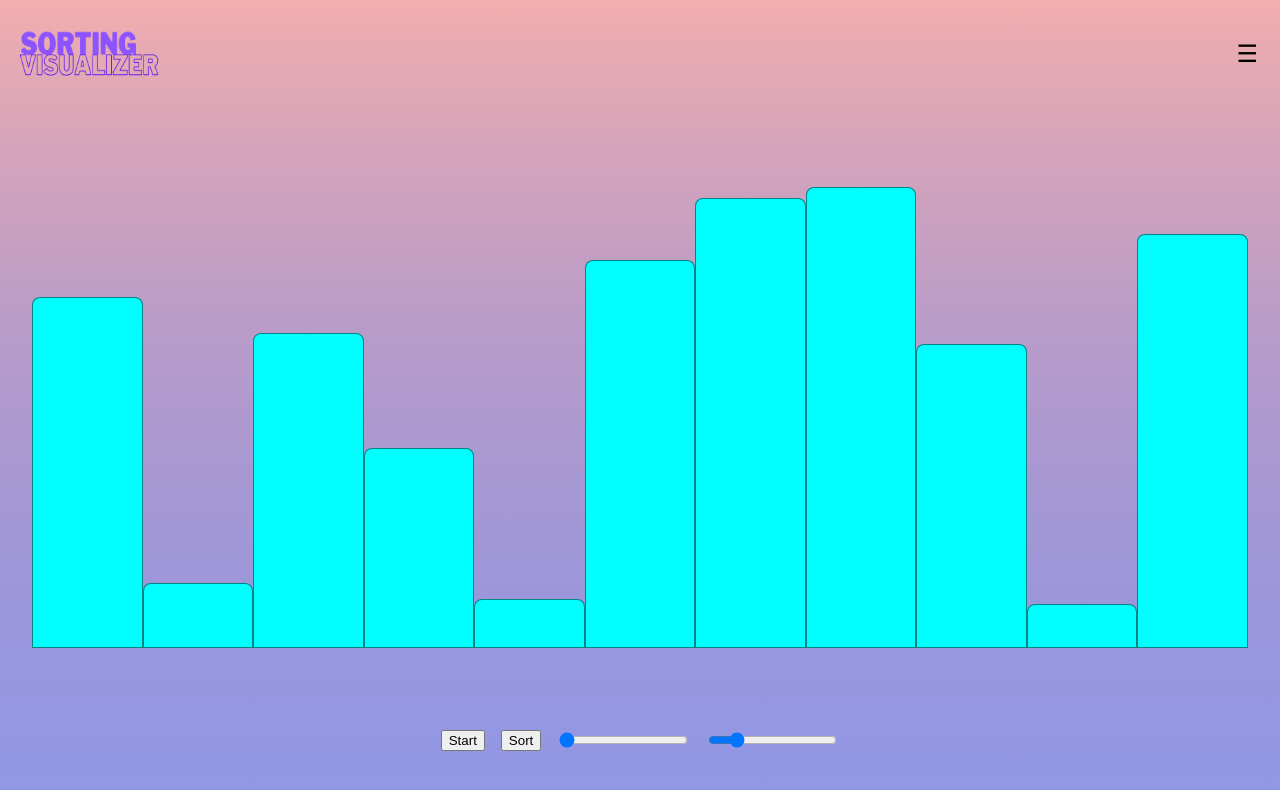
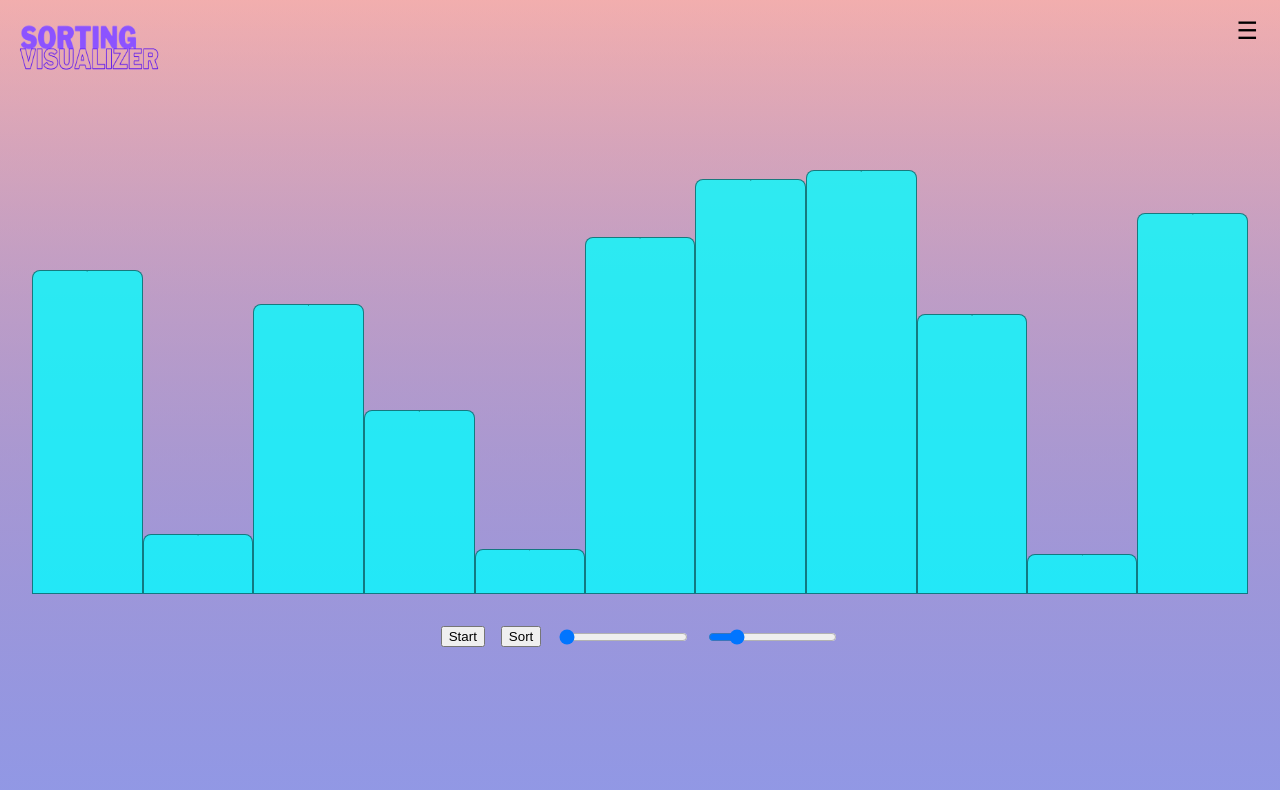
Before and after one commit to mauiwowie88/SortingVisualizer, a React (Create React App) app: page / in a window 1280 px wide. Shown: the top 790 px of the page. Built offline with nearby package versions, Linux system fonts and the light colour scheme.

Commit message:
Fixed Narbar bug, removed unecessary CSS

```diff
--- a/src/App.css
+++ b/src/App.css
@@ -7,48 +7,19 @@ html {
 }
 
 #root {
-  display: flex;
   flex-direction: column;
   height: 100vh;
 }
 
+/*  Navbar  */
 .navbar {
   display: flex;
   position: relative;
   align-items: center;
   justify-content: space-between;
-
-  margin-top: 0.8rem;
+  align-items: flex-start;
   height: 50px;
   padding: 1em;
-}
-
-.navbar.active .dropdown {
-  display: flex;
-  flex-direction: column;
-}
-
-.dropdownExtra {
-  display: flex;
-  flex-direction: column;
-}
-
-#logo {
-  width: 9rem;
-  height: 4rem;
-  right: 0;
-}
-
-.icon {
-  background: none;
-  border: none;
-  font-size: 1.5em;
-  cursor: pointer;
-  display: block;
-}
-
-.icon.hide {
-  display: none;
 }
 
 .dropdown {
@@ -58,10 +29,26 @@ html {
 .dropdown-item button {
   background: none;
   border: none;
-  padding: 0.5em 1em;
   cursor: pointer;
 }
 
+#logo {
+  width: 9rem;
+  height: 4rem;
+}
+
+.icon {
+  background: none;
+  border: none;
+  font-size: 1.5em;
+  cursor: pointer;
+}
+
+.icon.hide {
+  display: none;
+}
+
+/*  Visualizer  */
 #visualizer {
   padding: 2rem;
   height: 60vh;
@@ -72,28 +59,23 @@ html {
 }
 
 .bar {
-  flex-shrink: 1;
   flex-grow: 1;
+  text-align: center;
+  font-size: 1px;
   border: 1px solid rgba(0, 0, 0, 0.477);
-  color: #3a44ae50;
-  width: 4vw;
-  height: 100vh;
   background-color: rgba(0, 255, 255, 0.776);
-  font-size: 1px;
-  text-align: center;
   border-radius: 8px 8px 0px 0px;
+  transition: 0.2s ease;
+}
+
+.bar:hover {
+  background-color: white;
+  font-size: 16px;
 }
 
 #settings {
-  padding: 0.5rem;
-  justify-content: center;
-  display: flex;
-  flex-wrap: wrap;
-  gap: 1rem;
-  list-style: none;
-  height: 100px;
-  padding: 10px;
   display: flex;
   justify-content: center;
   align-items: center;
+  gap: 1rem;
 }
--- a/src/Components/Navbar.jsx
+++ b/src/Components/Navbar.jsx
@@ -1,23 +1,11 @@
 import React, { useEffect, useState, useRef } from "react";
-import dataStructures from "../dataStructures";
+import ds from "../dataStructures";
 import logo from "../images/logo.png";
 
-const Item = ({ title, children, onClick, selected }) => {
-  const [isOpen, setIsOpen] = useState(false);
-  const handleClick = () => {
-    onClick(title);
-    setIsOpen(!isOpen);
-  };
+const Item = ({ title, onClick }) => {
   return (
     <div className="dropdown-item">
-      <button onClick={handleClick}>{title}</button>
-      {isOpen && selected === title && (
-        <div className="dropdownExtra">
-          {Object.keys(children).map((childKey) => (
-            <button key={childKey}>{childKey}</button>
-          ))}
-        </div>
-      )}
+      <button onClick={() => onClick(title)}>{title}</button>
     </div>
   );
 };
@@ -26,6 +14,10 @@ export default function Navbar() {
   const [isNavOpen, setIsNavOpen] = useState(false);
   const [title, setTitle] = useState("Data Structures");
   const menuRef = useRef();
+
+  const handleClick = (key) => {
+    setTitle(key);
+  };
 
   useEffect(() => {
     let handler = (e) => {
@@ -38,30 +30,20 @@ export default function Navbar() {
     };
   }, []);
 
-  const handleClick = (title) => {
-    setTitle(title);
-  };
-
   return (
     <nav className={`navbar ${isNavOpen ? "active" : ""}`}>
       <img src={logo} alt="logo" id="logo" />
-      <button
+      <input
+        type="button"
         className={`icon ${isNavOpen ? "hide" : ""}`}
         onClick={() => setIsNavOpen(!isNavOpen)}
-      >
-        ☰{" "}
-      </button>
+        value="☰"
+      />
       {isNavOpen && (
         <div className="dropdown" ref={menuRef}>
           <h3>{title}</h3>
-          {Object.keys(dataStructures).map((type) => (
-            <Item
-              title={type}
-              key={type}
-              children={dataStructures[type]}
-              onClick={handleClick}
-              selected={title}
-            />
+          {Object.keys(ds).map((type) => (
+            <Item title={type} key={type} onClick={handleClick} />
           ))}
         </div>
       )}
--- a/src/Components/Visualizer.jsx
+++ b/src/Components/Visualizer.jsx
@@ -5,11 +5,10 @@ import Settings from "./Settings";
 const Bar = ({ height, highlight }) => {
   const style = {
     height: `${height}%`,
-    backgroundColor: highlight ? "green" : "cyan",
   };
   return (
     <div style={style} className="bar">
-      {style.height}
+      {height}
     </div>
   );
 };
@@ -49,11 +48,7 @@ export default function Visualizer() {
     <>
       <div id="visualizer">
         {array.map((value, index) => (
-          <Bar
-            key={index}
-            height={(value * 100).toFixed(0)}
-            highlight={currentIndices.includes(index)}
-          />
+          <Bar key={index} height={(value * 100).toFixed(0)} />
         ))}
       </div>
       <Settings
--- a/src/dataStructures.js
+++ b/src/dataStructures.js
@@ -1,55 +1,55 @@
 import { trees, linkedLists, sortingAlgorithms } from "./algorithms";
 
 const dataStructures = {
-  trees: {
-    binaryTree: {
+  Trees: {
+    "Binary Tree": {
       searches: ["pre-order", "in-order", "post-order", "level-order"],
       insert: true,
       delete: true,
     },
-    binarySearchTree: {
+    "Binary Search Tree": {
       searches: ["in-order", "search"],
       insert: true,
       delete: true,
     },
   },
 
-  linkedLists: {
-    singlyLinkedList: {
+  "Linked Lists": {
+    "Singly Linked List": {
       methods: ["insert", "delete", "reverse"],
     },
-    doublyLinkedList: {
+    "Doubly Linked List": {
       methods: ["insert", "delete", "reverse"],
     },
   },
 
-  sortingAlgorithms: {
-    bubbleSort: {
+  "Sorting Algorithms": {
+    "Bubble Sort": {
       algo: sortingAlgorithms.bubbleSort,
       time: "O(n^2)",
       space: "O(n^2)",
     },
-    insertionSort: {
+    "Insertion Sort": {
       algo: sortingAlgorithms.insertionSort,
       time: "O(n^2)",
       space: "O(n^2)",
     },
-    mergeSort: {
+    "Merge Sort": {
       algo: sortingAlgorithms.mergeSort,
       time: "O(n^2)",
       space: "O(n^2)",
     },
-    quickSort: {
+    "Quick Sort": {
       algo: sortingAlgorithms.quickSort,
       time: "O(n^2)",
       space: "O(n^2)",
     },
-    selectionSort: {
+    "Selection Sort": {
       algo: sortingAlgorithms.selectionSort,
       time: "O(n^2)",
       space: "O(n^2)",
     },
   },
 };
-console.log(sortingAlgorithms);
+
 export default dataStructures;
```
